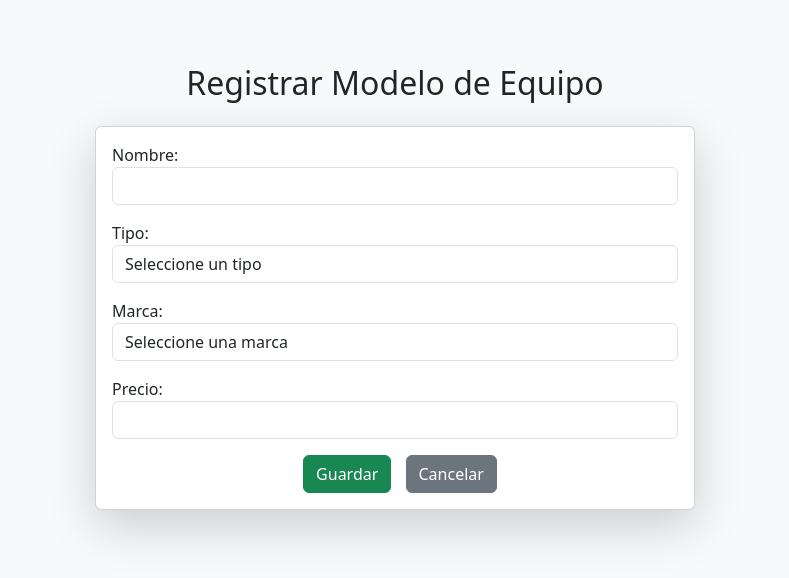
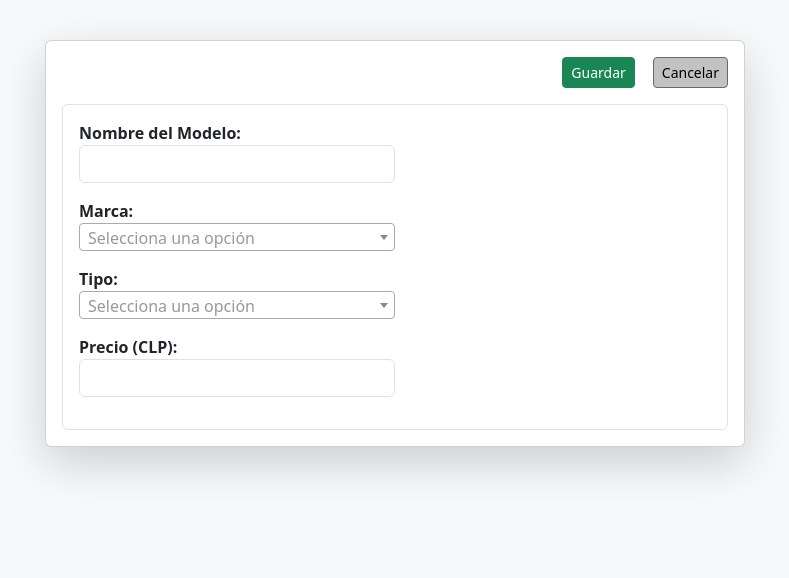
Before and after one commit to LuxCaro19/invent_cawafe, a Django app: template inventario/templates/inventario/registro/registrar_modelo.html in a window 1280 px wide. Shown: the part 56-634 px from the top of the page, without its empty margins (245-1034 px from the left). Run offline with Django 5.2, Linux system fonts and the light colour scheme; the template is opened without the code that fills it: values that come from a table or form of the project are taken from there, others are empty; some libraries are stand-ins or nearby versions.

```diff
--- a/invent_cawafe/urls.py
+++ b/invent_cawafe/urls.py
@@ -19,6 +19,6 @@ from django.urls import path, include
 
 urlpatterns = [
     path('admin/', admin.site.urls),
-    path('inventario/', include('inventario.urls'))
+    path('', include('inventario.urls'))
 
 ]
--- a/inventario/forms/modelo_equipo_form.py
+++ b/inventario/forms/modelo_equipo_form.py
@@ -4,23 +4,12 @@ from inventario.models.modelo_marca import Modelo_marca
 from inventario.models.modelo_tipo import Modelo_tipo
 
 class Modelo_equipoForm(forms.ModelForm):
-
-    tipo = forms.ModelChoiceField(
-        queryset=Modelo_tipo.objects.all(),
-        empty_label="Seleccione un tipo",
-        widget=forms.Select(attrs={'class': 'form-control select2', 'id': 'tipo'})
-    )
-
-    marca = forms.ModelChoiceField(
-        queryset=Modelo_marca.objects.all(),
-        empty_label="Seleccione una marca",
-        widget=forms.Select(attrs={'class': 'form-control select2', 'id': 'marca'})
-    )
-
     class Meta:
         model = Modelo_equipo
-        fields = ['nombre', 'tipo', 'marca', 'precio']
+        fields = ['nombre', 'marca', 'tipo', 'precio']
         widgets = {
-            'nombre': forms.TextInput(attrs={'class': 'form-control'}),
-            'precio': forms.NumberInput(attrs={'class': 'form-control'}),
+            'nombre': forms.TextInput(attrs={'class': 'form-control', 'style': 'width: 100%;'}),
+            'marca': forms.Select(attrs={'class': 'form-control select2' , 'style': 'width: 100%;'}),
+            'tipo': forms.Select(attrs={'class': 'form-control', 'style': 'width: 100%;'}),
+            'precio': forms.NumberInput(attrs={'class': 'form-control', 'style': 'width: 100%;'}),
         }
--- a/inventario/models/modelo_equipo.py
+++ b/inventario/models/modelo_equipo.py
@@ -10,3 +10,14 @@ class Modelo_equipo(models.Model):
 
     def __str__(self):
         return self.nombre
+
+
+    def modificar_modelo(self, form):
+        # Actualiza otros campos del formulario
+        for campo in form.cleaned_data:
+            setattr(self, campo, form.cleaned_data[campo])
+
+        self.save()
+
+    def eliminar_modelo(self):
+        self.delete()
--- a/inventario/templates/inventario/listados/listado_modelo_equipos.html
+++ b/inventario/templates/inventario/listados/listado_modelo_equipos.html
@@ -13,7 +13,7 @@
 
 {% block table_body %}
     {% for modelo in modelos %}
-    <tr class="clickable-row" data-href="#">
+    <tr class="clickable-row" data-href="{% url 'detalle_modelo_equipo' modelo.id %}">
         <td>{{ modelo.id }}</td>
         <td>{{ modelo.nombre }}</td>
         <td>{{ modelo.marca.marca }}</td>
--- a/inventario/templates/inventario/registro/registrar_modelo.html
+++ b/inventario/templates/inventario/registro/registrar_modelo.html
@@ -1,23 +1,14 @@
 {% extends 'navbar/navbar.html' %}
+{% load static %}
+{% block title %}Registrar Modelo{% endblock %}
+{% block content %}
+<div class="container d-flex justify-content-center">
+    <div class="card shadow-lg w-100 mt-4" style="max-width: 700px;">
+        <div class="card-body">
+            <div class="d-flex justify-content-between align-items-center">
+            </div>
 
-{% block title %}Registrar Modelo de Equipo{% endblock %}
-
-{% block content %}
-<div class="container mt-5">
-    <h2 class="text-center">Registrar Modelo de Equipo</h2>
-
-    <div class="card mx-auto mt-4 shadow-lg" style="max-width: 600px;">
-        <div class="card-body">
-            <form method="POST">
-                {% csrf_token %}
-                <div class="form-group">
-                    {{ form.as_p }}
-                </div>
-                <div class="text-center mt-3">
-                    <button type="submit" class="btn btn-success">Guardar</button>
-                    <a href="#" class="btn btn-secondary">Cancelar</a>
-                </div>
-            </form>
+            {% include 'registro_base/registro_modelo_base.html' with form=form action_url=request.path modo_creacion=True %}
         </div>
     </div>
 </div>
--- a/inventario/templates/registro_base/registro_base.html
+++ b/inventario/templates/registro_base/registro_base.html
@@ -54,6 +54,12 @@
             </div>
         </div>
 
+        <div class="col-12 col-md-6 mb-3">
+            <div class="border rounded p-3 h-100">
+
+            </div>
+        </div>
+
     </div>
 
 </form>
--- /dev/null
+++ b/inventario/templates/registro_base/registro_modelo_base.html
@@ -0,0 +1,57 @@
+<form method="POST" action="{{ action_url }}" id="form-edicion" class="{{ form_classes|default:'' }}">
+    {% csrf_token %}
+
+    <!-- Botones arriba alineados a la derecha -->
+    <div class="d-flex justify-content-end mb-3 gap-2">
+      <button type="submit" class="btn btn-success btn-sm">Guardar</button>
+      {% if modo_creacion %}
+        <a href="{% url 'listado_modelo_equipos' %}" class="btn btn-editar btn-sm">Cancelar</a>
+      {% else %}
+        <a href="{% url 'detalle_modelo_equipo' modelo.id %}" class="btn btn-editar btn-sm">Cancelar</a>
+      {% endif %}
+    </div>
+
+    <!-- Contenido del formulario con estilo de card -->
+    <div class="border rounded p-3">
+        <div class="col-6">
+
+            <!-- Nombre del modelo -->
+            <div class="mb-3">
+                <label for="id_nombre"><strong>Nombre del Modelo:</strong></label>
+                {{ form.nombre }}
+            </div>
+
+            <!-- Marca -->
+            <div class="mb-3">
+                <label for="id_marca"><strong>Marca:</strong></label>
+                {{ form.marca }}
+            </div>
+
+            <!-- Tipo -->
+            <div class="mb-3">
+                <label for="id_tipo"><strong>Tipo:</strong></label>
+                {{ form.tipo }}
+            </div>
+
+            <!-- Precio -->
+            <div class="mb-3">
+                <label for="id_precio"><strong>Precio (CLP):</strong></label>
+                {{ form.precio }}
+            </div>
+        </div>
+    </div>
+  </form>
+
+  <!-- Select2 -->
+  <link href="https://cdn.jsdelivr.net/npm/select2@4.1.0-rc.0/dist/css/select2.min.css" rel="stylesheet" />
+  <script src="https://cdn.jsdelivr.net/npm/select2@4.1.0-rc.0/dist/js/select2.min.js"></script>
+
+  <script>
+    document.addEventListener("DOMContentLoaded", function () {
+      $('#id_marca, #id_tipo').select2({
+        width: '100%',
+        placeholder: 'Selecciona una opción',
+        allowClear: true
+      });
+    });
+  </script>
--- a/inventario/urls.py
+++ b/inventario/urls.py
@@ -6,6 +6,7 @@ urlpatterns = [
     path('', views.index),
     #URLS DE DETALLE
     path('detalle_equipo/<int:id>/', views.detalle_equipo,name='detalle_equipo'),
+    path('detalle_modelo/<int:id>/', views.detalle_modelo_equipo,name='detalle_modelo_equipo'),
 
     #URLS DE REGISTRO
     path('registrar_equipo/', views.registrar_equipo, name='registrar_equipo'),
```
Also changed, not shown: inventario/templates/inventario/detalle/detalle_modelo_equipo.html (added, +43 -0 lines), inventario/views.py (+18 -0 lines), db.sqlite3 (deleted), 1 other file.
